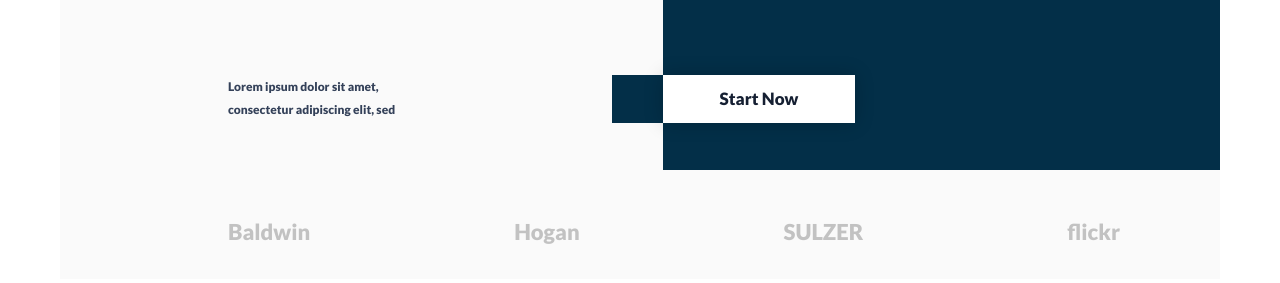
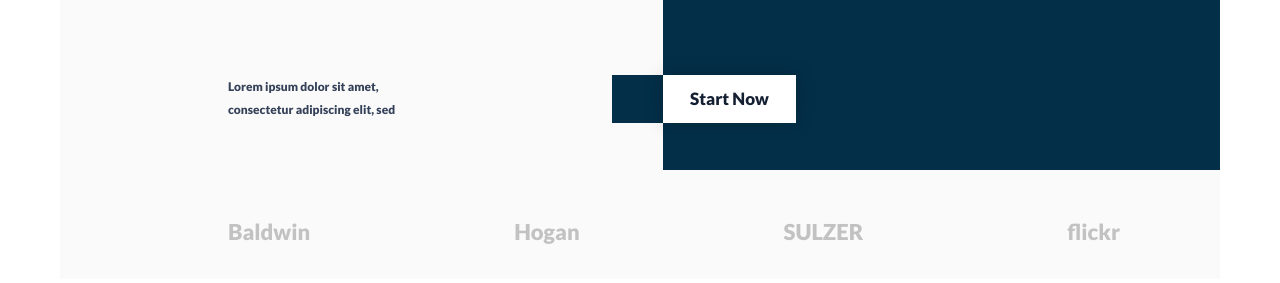
Before and after one commit to NadiiaNL/HW-5-BinGo-2, a plain HTML site: page index.html in a window 1280 px wide. Shown: the part 431-714 px from the top of the page. Drawn offline with Linux system fonts and the light colour scheme.

Commit message:
modified btn-white block

```diff
--- a/css/main.css
+++ b/css/main.css
@@ -140,9 +140,10 @@ body, html{
 }
 /*Button*/
 .intro-right-btn{
-    width:192px;
+    width:184px;
     height:48px;
     padding-left:51px;
+    box-sizing:border-box;
     background:#032F48 url('../img/equalizer.svg');
     background-repeat:no-repeat;
     background-position:18px 18px;
@@ -156,7 +157,7 @@ body, html{
     height:100%;
     text-align:center;
     text-decoration: none;
-    padding:14px 28px;
+    padding:14px 5px;
     background: #fff;
     font-weight: 900;
     font-size: 17px;
```
Also changed, not shown: index.html (+2 -1 lines).
